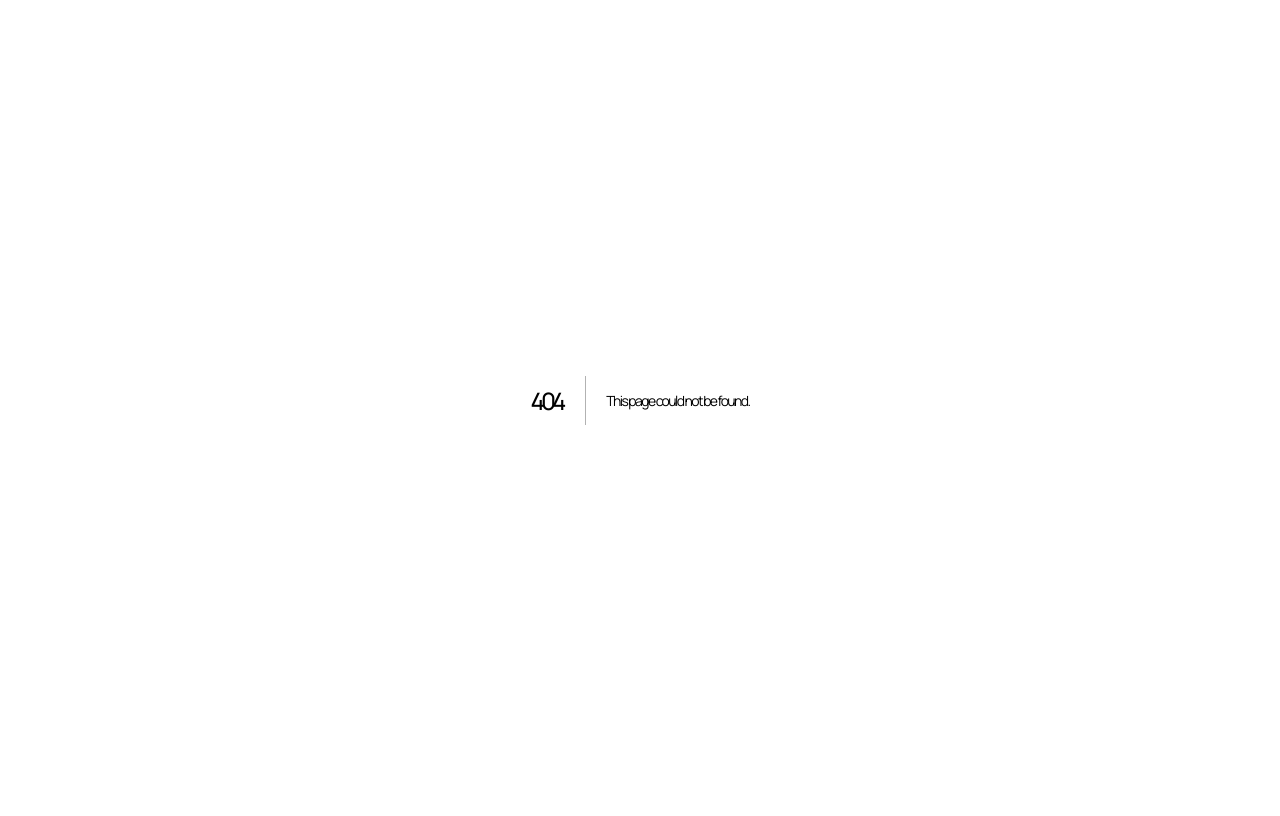
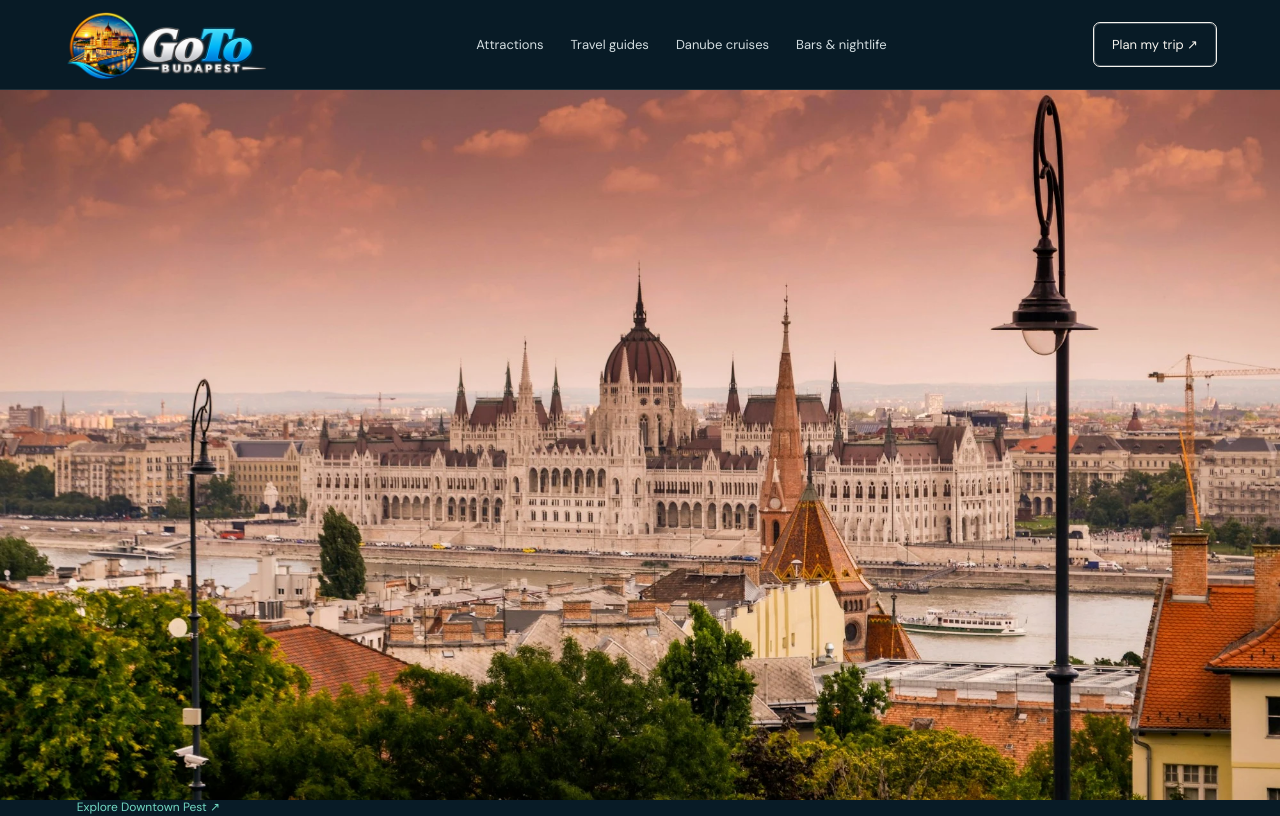
Before and after one commit to savargeir-byte/gotobudapest, a Next.js app: page /neighbourhoods in a window 1280 px wide. Before the commit this address had no page. Shown: the top 816 px of the page. Built offline with nearby package versions, Linux system fonts and the light colour scheme.

Commit message:
Publish app/neighbourhoods/page.tsx

```diff
--- /dev/null
+++ b/app/neighbourhoods/page.tsx
@@ -0,0 +1,10 @@
+import type { Metadata } from "next";
+import { neighbourhoods } from "../../lib/editorial";
+import { EditorialCollection } from "../../components/editorial-pages";
+export const metadata: Metadata = {
+  title: "Budapest Neighbourhoods: Castle District & Downtown Pest | GoToBudapest",
+  description: "Explore Budapest’s neighbourhoods with practical guides to Buda’s Castle District and the architecture, cafés and Danube embankment of Downtown Pest."
+};
+export default function NeighbourhoodsPage(){
+  return <EditorialCollection title="Budapest neighbourhoods" description="Cross the river and meet two sides of the city: the winding streets of Castle Hill and the grand avenues of Downtown Pest." eyebrow="ONE CITY · MANY PERSONALITIES" pages={neighbourhoods} collection="neighbourhoods" />;
+}
```
